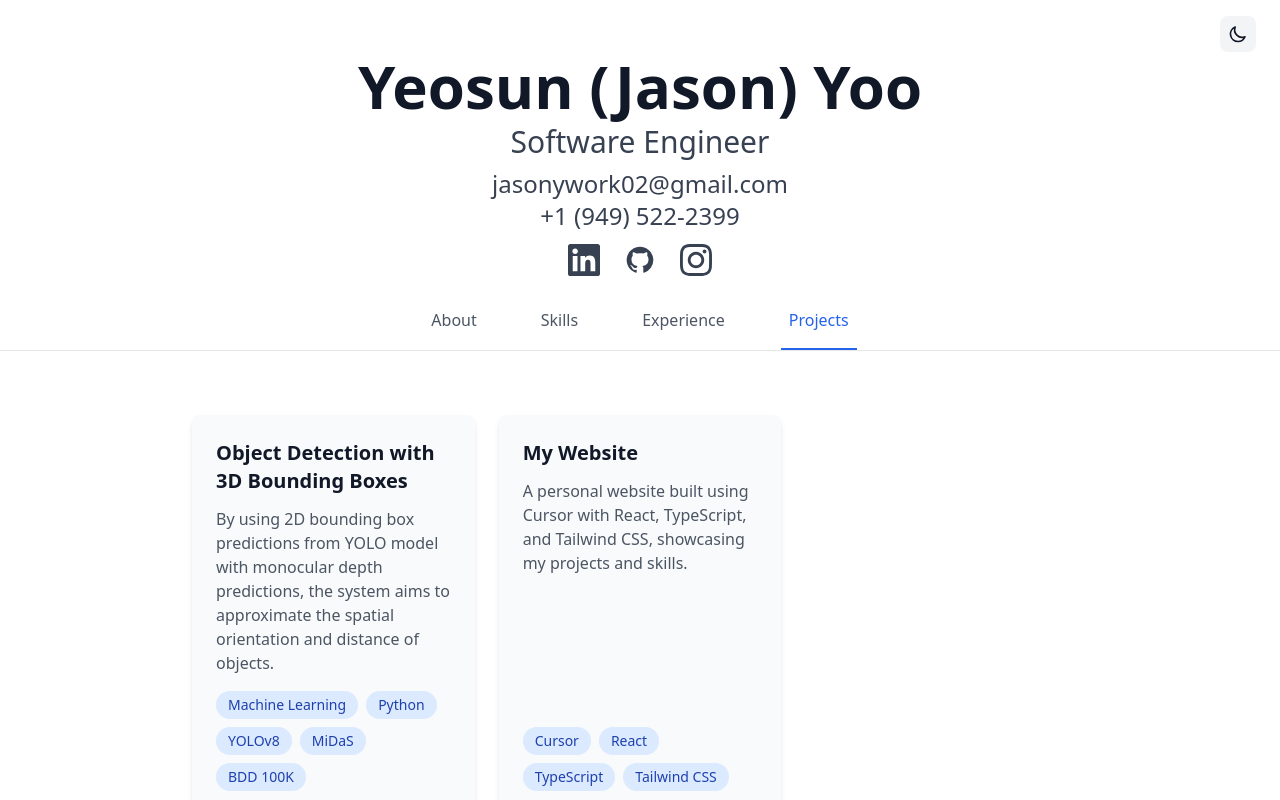
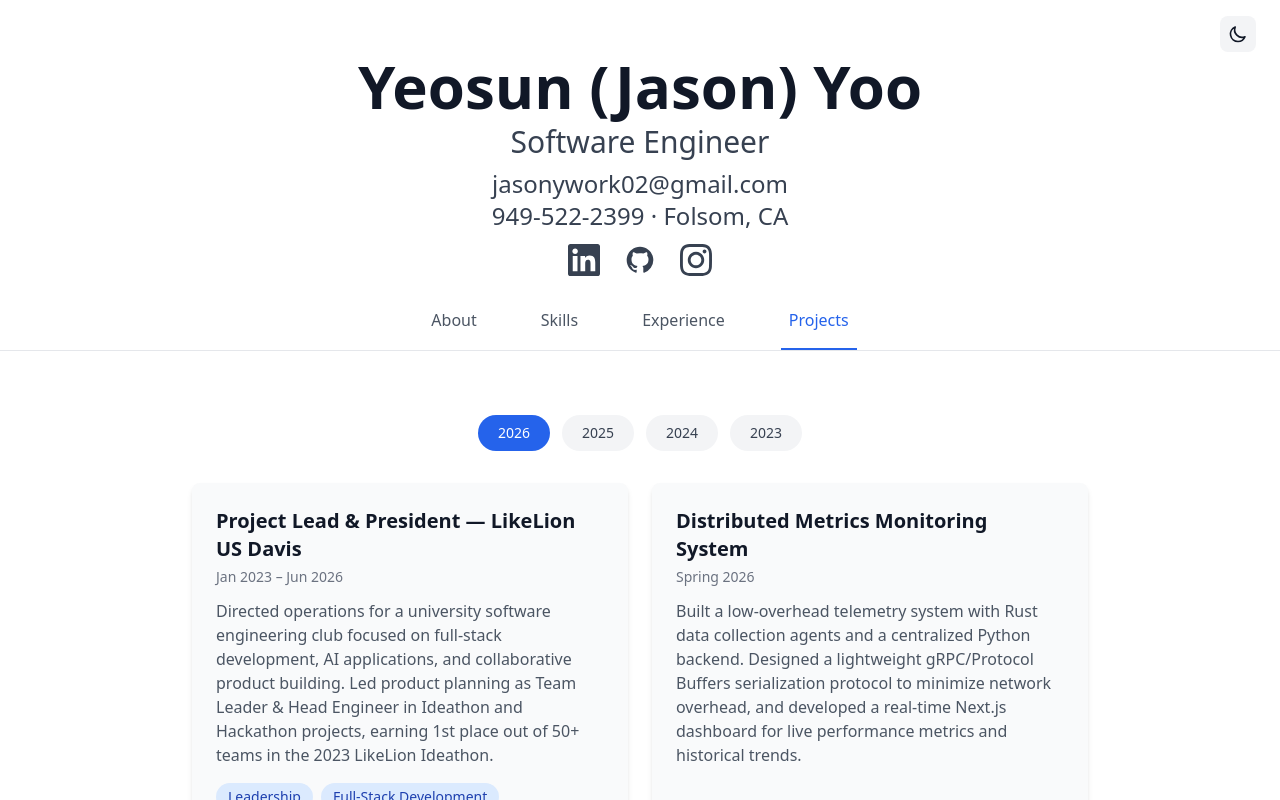
Before and after one commit to yeosun02/MyWebsite, a React (Vite) app: page / in a window 1280 px wide. Both pictures are taken after a click on the button "Projects". Shown: the top 800 px of the page. Built offline with nearby package versions, Linux system fonts and the light colour scheme.

Commit message:
new resume, new projects
projects all updated
modified layout of the projects by years

```diff
--- a/src/components/Header.tsx
+++ b/src/components/Header.tsx
@@ -35,7 +35,7 @@ export const Header = () => {
         </h2>
         <p className="text-xl md:text-2xl font-medium mb-3 text-gray-700 dark:text-gray-300">
           jasonywork02@gmail.com <br />
-          +1 (949) 522-2399
+          949-522-2399 · Folsom, CA
         </p>
         <div className="flex justify-center gap-6">
           <a
--- a/src/components/Projects.tsx
+++ b/src/components/Projects.tsx
@@ -1,47 +1,214 @@
-export const Projects = () => {
-  const projects = [
+import { useMemo, useState } from 'react';
+
+type Project = {
+  title: string;
+  description: string;
+  technologies: string[];
+  period: string;
+  link?: string;
+  code?: string;
+};
+
+const monthToNum: Record<string, string> = {
+  Jan: '01', Feb: '02', Mar: '03', Apr: '04', May: '05', Jun: '06',
+  Jul: '07', Aug: '08', Sep: '09', Oct: '10', Nov: '11', Dec: '12',
+};
+
+const seasonToMonth: Record<string, string> = {
+  Winter: '03', Spring: '06', Summer: '08', Fall: '12',
+};
+
+const parseDate = (dateStr: string): string => {
+  const seasonMatch = dateStr.match(/^(Spring|Summer|Fall|Winter)\s(\d{4})$/);
+  if (seasonMatch) {
+    return `${seasonMatch[2]}-${seasonToMonth[seasonMatch[1]]}`;
+  }
+
+  const monthMatch = dateStr.match(/^(Jan|Feb|Mar|Apr|May|Jun|Jul|Aug|Sep|Oct|Nov|Dec)\s(\d{4})$/);
+  if (monthMatch) {
+    return `${monthMatch[2]}-${monthToNum[monthMatch[1]]}`;
+  }
+
+  return '0000-01';
+};
+
+const getEndSortKey = (period: string): string => {
+  if (period.includes('Present')) return '9999-12';
+
+  const endPart = period.split('–').map((s) => s.trim()).slice(-1)[0];
+  return parseDate(endPart);
+};
+
+const getStartSortKey = (period: string): string => {
+  const startPart = period.split('–').map((s) => s.trim())[0];
+  return parseDate(startPart);
+};
+
+const getEndYear = (period: string): number => {
+  if (period.includes('Present')) {
+    return new Date().getFullYear();
+  }
+
+  const endPart = period.split('–').map((s) => s.trim()).slice(-1)[0];
+  const yearMatch = endPart.match(/\d{4}/);
+  return yearMatch ? parseInt(yearMatch[0], 10) : 0;
+};
+
+const compareProjects = (a: Project, b: Project): number => {
+  const endA = getEndSortKey(a.period);
+  const endB = getEndSortKey(b.period);
+  const endCompare = endB.localeCompare(endA);
+  if (endCompare !== 0) return endCompare;
+
+  const startA = getStartSortKey(a.period);
+  const startB = getStartSortKey(b.period);
+
+  if (endA === '9999-12') {
+    return startB.localeCompare(startA);
+  }
+
+  return startA.localeCompare(startB);
+};
+
+const projectData: Project[] = [
   {
-      title: 'Object Detection with 3D Bounding Boxes',
-      description: 'By using 2D bounding box predictions from YOLO model with monocular depth predictions, the system aims to approximate the spatial orientation and distance of objects.',
-      technologies: ['Machine Learning','Python', 'YOLOv8', 'MiDaS', 'BDD 100K'],
+    title: 'Distributed Metrics Monitoring System',
+    description: 'Built a low-overhead telemetry system with Rust data collection agents and a centralized Python backend. Designed a lightweight gRPC/Protocol Buffers serialization protocol to minimize network overhead, and developed a real-time Next.js dashboard for live performance metrics and historical trends.',
+    technologies: ['Rust', 'Python', 'Next.js', 'gRPC'],
+    period: 'Spring 2026',
+  },
+  {
+    title: 'My Website',
+    description: 'A personal portfolio built with Cursor, React, TypeScript, and Tailwind CSS, showcasing projects, skills, and experience.',
+    technologies: ['Cursor', 'React', 'TypeScript', 'Tailwind CSS'],
+    period: 'Dec 2025 – Present',
+    link: 'https://yeosun02.github.io/MyWebsite/',
+    code: 'https://github.com/yeosun02/MyWebsite',
+  },
+  {
+    title: 'Quantitative Biology Computer Labs Conversion',
+    description: 'Converted 30+ labs from three Bio/Math courses written in MATLAB to Python to enhance student experience. Configured autograders for each lab that can save graders\' time up to 80%.',
+    technologies: ['MATLAB', 'Python'],
+    period: 'Jun 2025 – Present',
+  },
+  {
+    title: 'Autonomous Vehicle 3D Object Detection Pipeline',
+    description: 'Architected a vision-only perception pipeline combining YOLOv8n 2D detection and MiDaS monocular depth estimation to generate 3D-aware bounding boxes. Engineered a 3D localization framework using pinhole camera geometry, and fine-tuned on BDD100K to double Precision to 67.5% and raise F1-score to 0.48.',
+    technologies: ['Python', 'YOLOv8', 'MiDaS', 'OpenCV'],
+    period: 'Fall 2025',
     link: `${import.meta.env.BASE_URL}webcam_demo.mp4`,
     code: 'https://drive.google.com/drive/folders/18qf8viqIP6zCaWwZr4ixJNtsCeD6h8gp?usp=sharing',
   },
   {
-      title: 'My Website',
-      description: 'A personal website built using Cursor with React, TypeScript, and Tailwind CSS, showcasing my projects and skills.',
-      technologies: ['Cursor','React', 'TypeScript', 'Tailwind CSS'],
-      link: 'https://yeosun02.github.io/MyWebsite/',
-      code: 'https://github.com/yeosun02/MyWebsite',
+    title: 'EcoTracker — Full-Stack Developer',
+    description: 'Led a team of three members to build a cross-platform mobile app using Flutter (Dart) and Firebase. Utilized GitHub for version control, managing pull requests and code reviews to maintain codebase integrity. Engineered a gamified diary system allowing users to log eco-friendly tasks and visualize impact statistics.',
+    technologies: ['Flutter', 'Firebase', 'GitHub', 'Dart'],
+    period: 'Jan 2025 – Jun 2025',
+  },
+  {
+    title: 'Performance of Thread Pool Strategies',
+    description: 'Evaluated concurrency strategies (FIFO, LIFO, TBB, OpenMP, OpenBLAS) and native vs. async/future models by benchmarking an algorithmically optimized, block-IK matrix multiplication workload in C++.',
+    technologies: ['C++', 'OpenMP', 'TBB', 'OpenBLAS'],
+    period: 'Spring 2025',
+  },
+  {
+    title: 'Handover — Full-Stack Developer',
+    description: 'Developed an AI-powered secondhand marketplace with a Vue.js frontend and Python/Flask backend. Integrated YOLO object detection to automatically identify and categorize user-uploaded items, securing 4th place out of 50+ teams at the 2024 LikeLion Hackathon.',
+    technologies: ['Python', 'Vue.js', 'Flask', 'YOLO'],
+    period: 'Jan 2024',
+  },
+  {
+    title: '4point0.me — Full-Stack Developer',
+    description: 'Developed scalable backend RESTful APIs using Python (Flask) and built a reactive frontend with Vue.js. Architected an academic utility platform for UC Davis students featuring a GPA Calculator and Scheduler. Integrated Google OAuth 2.0 for authentication and implemented JWT tokenization to secure user data.',
+    technologies: ['Python', 'Vue.js', 'Flask', 'GitHub'],
+    period: 'Jan 2024 – Jun 2024',
+  },
+  {
+    title: 'Project Lead & President — LikeLion US Davis',
+    description: 'Directed operations for a university software engineering club focused on full-stack development, AI applications, and collaborative product building. Led product planning as Team Leader & Head Engineer in Ideathon and Hackathon projects, earning 1st place out of 50+ teams in the 2023 LikeLion Ideathon.',
+    technologies: ['Leadership', 'Full-Stack Development', 'AI Applications'],
+    period: 'Jan 2023 – Jun 2026',
+  },
+  {
+    title: 'StudyGroupApp — Frontend Developer',
+    description: 'Developed a collaborative study tool using React Native, featuring a shared Calendar and Task Management system. Managed the Agile development lifecycle using GitHub, ensuring smooth collaboration on feature integration. Designed intuitive UI/UX for user onboarding and complex state management for shared to-do lists.',
+    technologies: ['React Native', 'Figma', 'GitHub'],
+    period: 'Jan 2023 – Aug 2023',
   },
 ];
+
+export const Projects = () => {
+  const [selectedYear, setSelectedYear] = useState<number | null>(null);
+
+  const { years, projectsByYear } = useMemo(() => {
+    const grouped = new Map<number, Project[]>();
+
+    for (const project of projectData) {
+      const year = getEndYear(project.period);
+      const existing = grouped.get(year) ?? [];
+      existing.push(project);
+      grouped.set(year, existing);
+    }
+
+    for (const [year, projects] of grouped) {
+      grouped.set(year, projects.sort(compareProjects));
+    }
+
+    const sortedYears = [...grouped.keys()].sort((a, b) => b - a);
+
+    return { years: sortedYears, projectsByYear: grouped };
+  }, []);
+
+  const activeYear = selectedYear ?? years[0];
+  const visibleProjects = projectsByYear.get(activeYear) ?? [];
 
   return (
     <section className="py-16 px-4">
       <div className="container mx-auto max-w-4xl">
-        <div className="grid grid-cols-1 md:grid-cols-2 lg:grid-cols-3 gap-6">
-          {projects.map((project, index) => (
+        <div className="flex flex-wrap justify-center gap-3 mb-8">
+          {years.map((year) => (
+            <button
+              key={year}
+              onClick={() => setSelectedYear(year)}
+              className={`px-5 py-2 rounded-full text-sm font-medium transition-colors ${
+                activeYear === year
+                  ? 'bg-blue-600 dark:bg-blue-500 text-white'
+                  : 'bg-gray-100 dark:bg-gray-800 text-gray-700 dark:text-gray-300 hover:bg-gray-200 dark:hover:bg-gray-700'
+              }`}
+            >
+              {year}
+            </button>
+          ))}
+        </div>
+
+        <div className="grid grid-cols-1 md:grid-cols-2 gap-6">
+          {visibleProjects.map((project) => (
             <div
-              key={index}
+              key={project.title}
               className="bg-gray-50 dark:bg-gray-800 rounded-lg p-6 shadow-md hover:shadow-lg transition-shadow flex flex-col"
             >
-              <h3 className="text-xl font-semibold mb-3 text-gray-900 dark:text-white">
+              <h3 className="text-xl font-semibold mb-1 text-gray-900 dark:text-white">
                 {project.title}
               </h3>
+              <p className="text-sm text-gray-500 dark:text-gray-500 mb-3">
+                {project.period}
+              </p>
               <p className="text-gray-600 dark:text-gray-400 mb-4 flex-grow">
                 {project.description}
               </p>
               <div className="flex flex-wrap gap-2 mb-4">
-                {project.technologies.map((tech, techIndex) => (
+                {project.technologies.map((tech) => (
                   <span
-                    key={techIndex}
+                    key={tech}
                     className="px-3 py-1 bg-blue-100 dark:bg-blue-900 text-blue-800 dark:text-blue-200 rounded-full text-sm"
                   >
                     {tech}
                   </span>
                 ))}
               </div>
+              {(project.link || project.code) && (
                 <div className="flex gap-4">
+                  {project.link && (
                     <a
                       href={project.link}
                       target="_blank"
@@ -50,6 +217,8 @@ export const Projects = () => {
                     >
                       Live Demo
                     </a>
+                  )}
+                  {project.code && (
                     <a
                       href={project.code}
                       target="_blank"
@@ -58,7 +227,9 @@ export const Projects = () => {
                     >
                       Code Repository
                     </a>
+                  )}
                 </div>
+              )}
             </div>
           ))}
         </div>
--- a/src/components/Skills.tsx
+++ b/src/components/Skills.tsx
@@ -1,5 +1,3 @@
-// Programming Languages: Python, JavaScript, SQL, R, C++, Java
-
 export const Skills = () => {
   const skillCategories = [
     {
@@ -8,20 +6,17 @@ export const Skills = () => {
         'HTML/CSS', 'Tailwind CSS'],
     },
     {
-      category: 'Backend',
-      skills: ['Python', 'RESTful APIs', 'Django', 'Flask'],
-    },
-    {
-      category: 'Database',
-      skills: ['MySQL', 'SQLite', 'MongoDB', 'Firebase', 'Supabase'],
+      category: 'Backend & Database',
+      skills: ['Python', 'MySQL', 'SQLite', 'RESTful APIs', 'Django', 'Flask',
+        'MongoDB', 'Firebase', 'Supabase'],
     },
     {
       category: 'Data Science & Machine Learning',
-      skills: ['R', 'TensorFlow', 'PyTorch', 'scikit-learn', 'keras'],
+      skills: ['R', 'PyTorch', 'TensorFlow', 'scikit-learn', 'keras'],
     },
     {
-      category: 'Tools & Other Programming Languages',
-      skills: ['Git', 'GitHub', 'Notion', 'C++', 'C', 'Rust', 'C#', 'Go'],
+      category: 'Tools & Other Languages',
+      skills: ['C++', 'C', 'C#', 'GitHub', 'Cursor', 'MATLAB', 'Dart', 'Go', 'Rust'],
     },
   ];
 
```
Also changed, not shown: src/components/About.tsx (+13 -27 lines), src/components/Experience.tsx (+12 -16 lines), 1 other file (tests, documents, lock files or other folders). Lines whose indentation alone changed are shown as unchanged.
